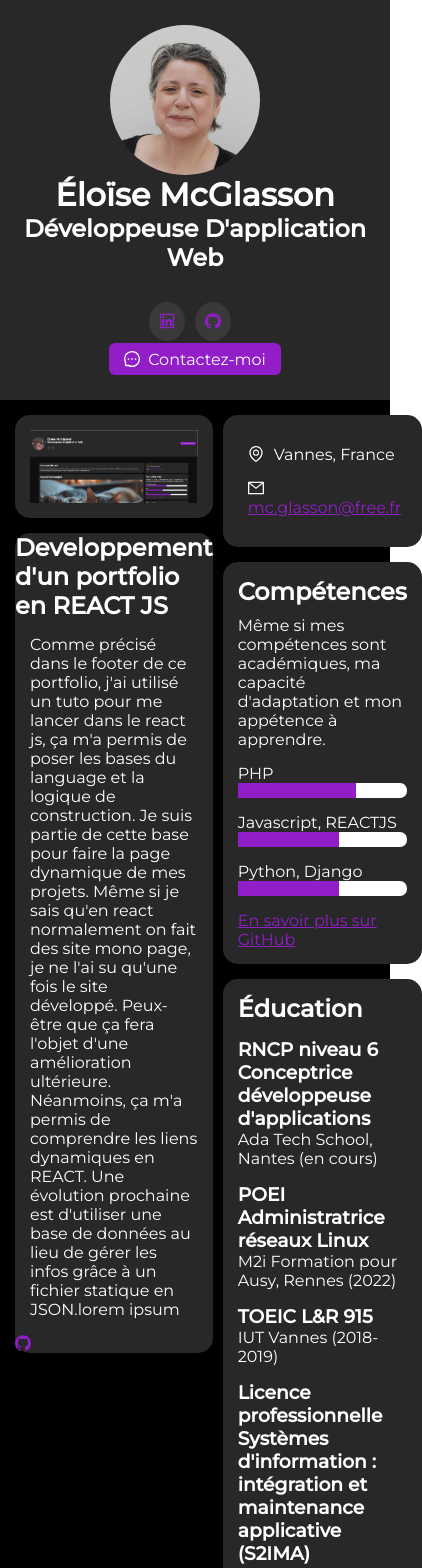
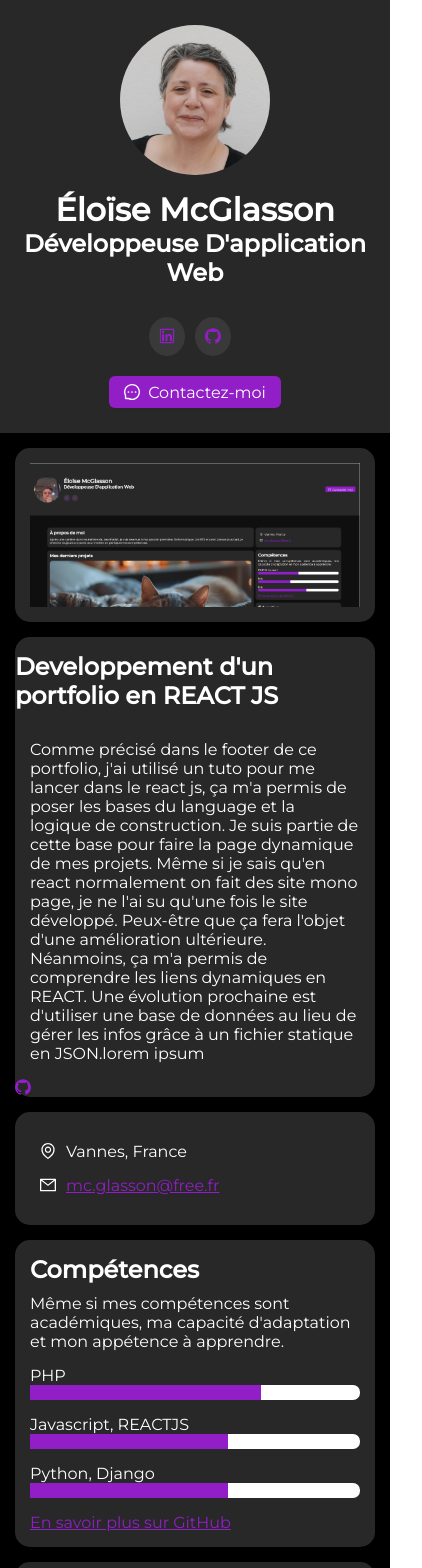
Before and after one commit to EloiseMcGlasson/portfolio, a React (Vite) app: page /Projet/1 in a window 390 px wide. Shown: the top 1568 px of the page, 422 px wide, since content can reach past the window. Built offline with nearby package versions, Linux system fonts and the light colour scheme.

Commit message:
refactor: reorganize CSS and improve responsive layout

```diff
--- a/src/App.css
+++ b/src/App.css
@@ -1,49 +1,65 @@
+/* ==========================================================
+   01. IMPORTS ET STYLES GLOBAUX
+   ========================================================== */
+
 @import url("https://fonts.googleapis.com/css2?family=Montserrat:ital,wght@0,100;0,200;0,300;0,400;0,500;1,100;1,200;1,300&family=Mukta:wght@200;300;400;500;600&display=swap");
 
+/* Réinitialisation et typographie */
 * {
   margin: 0;
   padding: 0;
   box-sizing: border-box;
-
   font-family: "Montserrat", sans-serif;
 }
 
-/* main */
-.main {
-  width: 100%;
-  background-color: #0f0f0f;
-  min-height: 100vh;
-}
-
+/* Liens */
 a {
   color: #911ec7;
 }
 
-/* Header */
+/* Contenu principal */
+.main {
+  width: 100%;
+  min-height: 100vh;
+  background-color: #0f0f0f;
+}
+
+
+/* ==========================================================
+   02. HEADER
+   ========================================================== */
+
+/* Structure générale */
 header {
   width: 100%;
-  background-color: #282828;
+  height: 300px;
+  padding: 0 25px;
+
   display: flex;
   align-items: center;
   justify-content: space-between;
-  padding: 0 25px;
-  height: 300px;
+
+  background-color: #282828;
 }
 
+/* Identité et informations */
 header .left {
   display: flex;
   align-items: center;
-  color: #ffff;
+  color: #ffffff;
 }
 
+/* Photo de profil */
 header .left img {
   width: 150px;
   height: 150px;
+  margin-right: 20px;
+
   border-radius: 50%;
   object-fit: cover;
-  margin-right: 20px;
 }
 
+/* Réseaux sociaux */
 header .left .contacts {
   display: flex;
   align-items: center;
@@ -53,6 +69,7 @@ header .left .contacts {
 header .left .contacts .contact-item {
   margin-right: 10px;
   padding: 10px;
+
   background-color: #3a3939;
   border-radius: 50%;
   cursor: pointer;
@@ -62,75 +79,100 @@ header .left .contacts .contact-item:hover {
   background-color: #535353;
 }
 
+/* Bouton de contact */
 header .right .contact-btn {
   background-color: #911ec7;
-  color: #ffff;
+  color: #ffffff;
   font-size: 16px;
   border: none;
-
 }
 
-/* BODY */
-/* Body left */
+
+/* ==========================================================
+   03. PAGE D'ACCUEIL
+   ========================================================== */
+
+/* ----------------------------------------------------------
+   3.1 Structure générale
+   ---------------------------------------------------------- */
 
 .main .body-container {
   width: 100%;
   padding: 70px 100px;
+
   display: flex;
-
 }
 
 .main .body-container .left {
   width: 70%;
 }
 
+/* Sections de la colonne principale */
 .main .body-container .left section {
+  margin-bottom: 20px;
+  padding: 15px;
+
   background-color: #282828;
-  padding: 15px;
   border-radius: 15px;
-  margin-bottom: 20px;
-  color: #ffff;
+  color: #ffffff;
 }
 
 .main .body-container .left section h2 {
   margin-bottom: 15px;
 }
 
-/* section projet */
+
+/* ----------------------------------------------------------
+   3.2 Projets
+   ---------------------------------------------------------- */
+
+/* Articles de la section projets */
 .main .body-container .left section.projects article {
   width: 100%;
 }
 
+/* Image du projet principal */
 .main .body-container .left section.projects article .featureImg {
   width: 100%;
   height: 500px;
+
   object-fit: cover;
   border-radius: 15px;
 }
 
+/* Titres des projets */
 .main .body-container .left section.projects article h3 {
   margin: 15px 0;
 }
 
+/* Conteneur du bouton du projet principal */
 .main .body-container .left section.projects article .btn-link {
   width: 100%;
+  margin-top: 15px;
+
   display: flex;
   align-items: center;
   justify-content: center;
-  margin-top: 15px;
 }
 
+/* Bouton */
 .main .body-container .left section.projects article .btn-link .btn {
   background-color: #911ec7;
   color: #ffffff;
 }
 
-/* articles item */
+
+/* ----------------------------------------------------------
+   3.3 Liste des autres projets
+   ---------------------------------------------------------- */
+
+/* Article individuel */
 .main .body-container .left section.projects article.article-item {
   display: flex;
   margin: 10px 0;
 }
 
+/* Colonne image */
 .main .body-container .left section.projects article.article-item .left {
   width: 35%;
   margin-right: 10px;
@@ -142,34 +184,53 @@ header .right .contact-btn {
   border-radius: 15px;
 }
 
+/* Colonne description */
 .main .body-container .left section.projects article.article-item .right {
   width: 65%;
 }
 
-/* section experience */
+
+/* ----------------------------------------------------------
+   3.4 Expériences professionnelles
+   ---------------------------------------------------------- */
+
 .main .body-container .left section.experiences article {
   margin: 10px 0;
 }
 
-/* ASIDE */
+
+/* ==========================================================
+   04. BARRE LATÉRALE (ASIDE)
+   ========================================================== */
+
+/* ----------------------------------------------------------
+   4.1 Structure générale
+   ---------------------------------------------------------- */
+
 aside {
   width: 29%;
   margin-left: 10px;
   color: #ffffff;
 }
 
-/* aside contacts */
+/* Blocs de la barre latérale */
 aside .section {
   width: 100%;
+  margin-bottom: 15px;
+  padding: 15px;
+
   background-color: #282828;
-  padding: 15px;
   border-radius: 15px;
-  margin-bottom: 15px;
 }
 
 aside .section h2 {
   margin-bottom: 10px;
 }
+
+
+/* ----------------------------------------------------------
+   4.2 Contacts
+   ---------------------------------------------------------- */
 
 aside .contacts .contact-item {
   margin: 15px 0;
@@ -183,25 +244,35 @@ aside .contacts .contact-item span {
   margin-left: 10px;
 }
 
+
+/* ----------------------------------------------------------
+   4.3 Compétences techniques
+   ---------------------------------------------------------- */
+
 aside .skills .skills-list {
   margin-top: 15px;
-
 }
 
-/* barre de % */
+aside .skills .skills-list .skill-item {
+  margin: 15px 0;
+}
+
+/* Fond des barres de compétences */
 aside .section .full {
   width: 100%;
+  height: 15px;
+
   background-color: #ffffff;
-  height: 15px;
   border-radius: 7px;
 }
 
+/* Partie colorée des barres */
 aside .section .full .percent {
-
   height: 100%;
   background-color: #911ec7;
 }
 
+/* Niveaux visuels actuels */
 aside .section .full .first {
   width: 70%;
 }
@@ -214,69 +285,204 @@ aside .section .full .third {
   width: 60%;
 }
 
-aside .skills .skills-list .skill-item {
-  margin: 15px 0;
 
-}
-
-/* education */
+/* ----------------------------------------------------------
+   4.4 Formation
+   ---------------------------------------------------------- */
 
 aside .education-item {
   margin: 15px 0;
 }
 
-/* languages */
+
+/* ----------------------------------------------------------
+   4.5 Langues
+   ---------------------------------------------------------- */
 
 aside .language-item {
   margin: 10px 0;
 }
 
-aside .section .full .french {
-  width: 95%;
+
+/* ==========================================================
+   05. PAGE DE DÉTAIL D'UN PROJET
+   ========================================================== */
+
+/* Structure principale */
+article.projet-article {
+  width: 100%;
+  padding: 15px;
+
+  display: flex;
+  flex-direction: row;
+
+  background-color: #000000;
+  color: #ffffff;
 }
 
-aside .section .full .english {
-  width: 80%;
+/* ----------------------------------------------------------
+   5.1 Présentation visuelle du projet
+   ---------------------------------------------------------- */
+
+article.projet-article .haut {
+  width: 100%;
+  margin-left: auto;
+  margin-right: auto;
+
+  background-color: #282828;
+  border-radius: 15px;
 }
 
-aside .aside {
-  width: 100%;
+/* Image principale */
+article.projet-article .haut img {
+  display: block;
+  width: 90%;
+  height: 700px;
+  margin: auto;
+  padding: 15px;
+
+  border-radius: 15px;
 }
 
-/* footer */
 
-footer {
-  height: 50px;
+/* ----------------------------------------------------------
+   5.2 Informations du projet
+   ---------------------------------------------------------- */
+
+article.projet-article .bas {
+  width: 100%;
+  margin: 15px 0;
+
   background-color: #282828;
-  color: #ffffff;
+  border-radius: 15px;
+}
+
+/* Titre du projet */
+article.projet-article .bas h2 {
+  width: 100%;
+  margin: 15px 0;
+  padding-top: 15px;
+
   display: flex;
   align-items: center;
   justify-content: center;
 }
 
-/* Media queries for responsive website*/
+/* Description */
+article.projet-article .bas .description {
+  width: 100%;
+  margin: auto;
+  padding: 15px;
+}
 
-@media (max-width: 645px) {
-  .main header {
-    flex-direction: column;
-    padding: 25px 0;
-    height: 400px;
 
-  }
+/* ==========================================================
+   06. PAGE 404
+   ========================================================== */
 
-  .main header .left {
-    flex-direction: column;
-    text-align: center;
+/* Conteneur principal */
+.not-found {
+  min-height: calc(100vh - 350px);
+  padding: 50px 20px;
 
-  }
+  display: flex;
+  align-items: center;
+  justify-content: center;
 
-  .main header .left .contacts {
-    justify-content: center;
-  }
+  background-color: #0f0f0f;
 }
+
+/* Carte du message d'erreur */
+.not-found-card {
+  width: 100%;
+  max-width: 650px;
+  padding: 50px 35px;
+
+  background-color: #282828;
+  border-radius: 15px;
+  color: #ffffff;
+  text-align: center;
+}
+
+/* Code d'erreur */
+.not-found-code {
+  display: block;
+  margin-bottom: 20px;
+
+  font-size: clamp(80px, 15vw, 140px);
+  font-weight: 600;
+  line-height: 1;
+  color: #911ec7;
+}
+
+/* Titre */
+.not-found-card h1 {
+  margin-bottom: 20px;
+  font-size: clamp(22px, 4vw, 30px);
+}
+
+/* Message */
+.not-found-card p {
+  margin-bottom: 35px;
+
+  font-size: 16px;
+  line-height: 1.7;
+  color: #dddddd;
+}
+
+/* Lien de retour */
+.not-found-link {
+  display: inline-block;
+  padding: 14px 25px;
+
+  background-color: #911ec7;
+  border-radius: 8px;
+  color: #ffffff;
+  font-weight: 500;
+  text-decoration: none;
+
+  transition: background-color 0.2s ease;
+}
+
+.not-found-link:hover {
+  background-color: #ad35e4;
+}
+
+/* Navigation au clavier */
+.not-found-link:focus-visible {
+  outline: 3px solid #ffffff;
+  outline-offset: 4px;
+}
+
+
+/* ==========================================================
+   07. FOOTER
+   ========================================================== */
+
+footer {
+  height: 50px;
+
+  display: flex;
+  align-items: center;
+  justify-content: center;
+
+  background-color: #282828;
+  color: #ffffff;
+}
+
+
+/* ==========================================================
+   08. RESPONSIVE
+   ========================================================== */
+
+/* ----------------------------------------------------------
+   8.1 Tablettes et écrans intermédiaires
+       Largeur maximale : 945px
+   ---------------------------------------------------------- */
 
 @media (max-width: 945px) {
 
+  /* Passage de deux colonnes à une colonne */
   .main .body-container {
     flex-direction: column;
     padding: 50px 30px;
@@ -286,189 +492,100 @@ footer {
     width: 100%;
   }
 
+  /* Barre latérale sous le contenu */
   aside {
+    width: 100%;
+    margin-left: 0;
+  }
+
+  /* Page de détail : affichage vertical */
+  article.projet-article {
+    flex-direction: column;
+  }
+
+  /* Image du projet adaptée à la largeur */
+  article.projet-article .haut img {
+    max-width: 100%;
+    height: auto;
+  }
+
+}
+
+
+/* ----------------------------------------------------------
+   8.2 Petites tablettes
+       Largeur maximale : 770px
+   ---------------------------------------------------------- */
+
+@media (max-width: 770px) {
+
+  /* Articles de projets empilés verticalement */
+  .main .body-container .left section.projects article.article-item {
+    flex-direction: column;
+  }
+
+  .main .body-container .left section.projects article.article-item .left {
+    width: 100%;
+    margin-right: 0;
+  }
+
+  .main .body-container .left section.projects article.article-item .right {
     width: 100%;
   }
 
 }
 
-@media (max-width: 770px) {
 
-  .main .body-container .left section.projects .article-item {
-
-    flex-direction: column;
-  }
-
-  .main .body-container .left section.projects article.article-item .left {
-
-    width: 100%;
-
-  }
-
-  .main .body-container .left section.projects article.article-item .right {
-
-    width: 100%;
-  }
-
-}
-
-/* Page PROJET */
-
-
-
-article.projet-article {
-  width: 100%;
-  background-color: black;
-  padding: 15px;
-  color: #ffff;
-  display: flex;
-  flex-direction: row;
-}
-
-article.projet-article .haut {
-  border-radius: 15px;
-  background-color: #282828;
-  width: 100%;
-  flex-direction: column;
-  align-items: center;
-  justify-content: center;
-  margin-left: auto;
-  margin-right: auto;
-}
-
-article.projet-article .haut img {
-  border-radius: 15px;
-  display: flex;
- margin: auto;
-  width: 90%;
-  height: 700px;
-  padding: 15px;
-
-}
-
-article.projet-article .bas {
-  width: 100%;
-  background-color: #282828;
-  display: block;
-  margin: 15px 0;
-  align-items: center;
-  justify-content: center;
-  border-radius: 15px;
-  flex-direction: column;
-
-}
-
-article.projet-article .bas h3 {
-  width: 100%;
-  display: flex;
-  align-items: center;
-  justify-content: center;
-  margin: 15px 0;
-  padding-top: 15px;
-}
-
-article.projet-article .bas .description {
-  width: 100%;
-  display: flex;
-  margin: auto;
-  padding: 15px;
-}
-
-/* Page 404 */
-
-.not-found {
-  min-height: calc(100vh - 350px);
-  background-color: #0f0f0f;
-  display: flex;
-  align-items: center;
-  justify-content: center;
-  padding: 50px 20px;
-}
-
-.not-found-card {
-  width: 100%;
-  max-width: 650px;
-  padding: 50px 35px;
-  background-color: #282828;
-  border-radius: 15px;
-  color: #ffffff;
-  text-align: center;
-}
-
-.not-found-code {
-  display: block;
-  font-size: clamp(80px, 15vw, 140px);
-  font-weight: 600;
-  line-height: 1;
-  color: #911ec7;
-  margin-bottom: 20px;
-}
-
-.not-found-card h1 {
-  font-size: clamp(22px, 4vw, 30px);
-  margin-bottom: 20px;
-}
-
-.not-found-card p {
-  font-size: 16px;
-  line-height: 1.7;
-  margin-bottom: 35px;
-  color: #dddddd;
-}
-
-.not-found-link {
-  display: inline-block;
-  background-color: #911ec7;
-  color: #ffffff;
-  text-decoration: none;
-  padding: 14px 25px;
-  border-radius: 8px;
-  font-weight: 500;
-  transition: background-color 0.2s ease;
-}
-
-.not-found-link:hover {
-  background-color: #ad35e4;
-}
-
-.not-found-link:focus-visible {
-  outline: 3px solid #ffffff;
-  outline-offset: 4px;
-}
+/* ----------------------------------------------------------
+   8.3 Mobiles
+       Largeur maximale : 645px
+   ---------------------------------------------------------- */
 
 @media (max-width: 645px) {
-  .not-found-card {
-    padding: 40px 20px;
-  }
-}
 
-
-/* media queries pour projet */
-@media (max-width: 645px) {
+  /* Header : photo et informations empilées */
   header {
     flex-direction: column;
     padding: 25px 0;
-    height: 400px;
-
+    height: auto;
+    gap: 20px;
   }
 
   header .left {
     flex-direction: column;
     text-align: center;
-
   }
 
+  /* Photo de profil centrée */
+  header .left img {
+    margin-right: 0;
+    margin-bottom: 15px;
+  }
+
+  /* Réseaux sociaux centrés */
   header .left .contacts {
     justify-content: center;
   }
+
+  /* Espacement du contenu principal */
+  .main .body-container {
+    padding: 30px 15px;
+  }
+
+  /* Image du projet principal */
+  .main .body-container .left section.projects article .featureImg {
+    height: auto;
+  }
+
+  /* Image des pages de détail */
   article.projet-article .haut img {
-    border-radius: 15px;
-    display: flex;
-    align-items: center;
-    justify-content: center;
     width: 100%;
-    height: 100%;
+    height: auto;
+  }
 
+  /* Carte 404 */
+  .not-found-card {
+    padding: 40px 20px;
   }
 
 }
```
